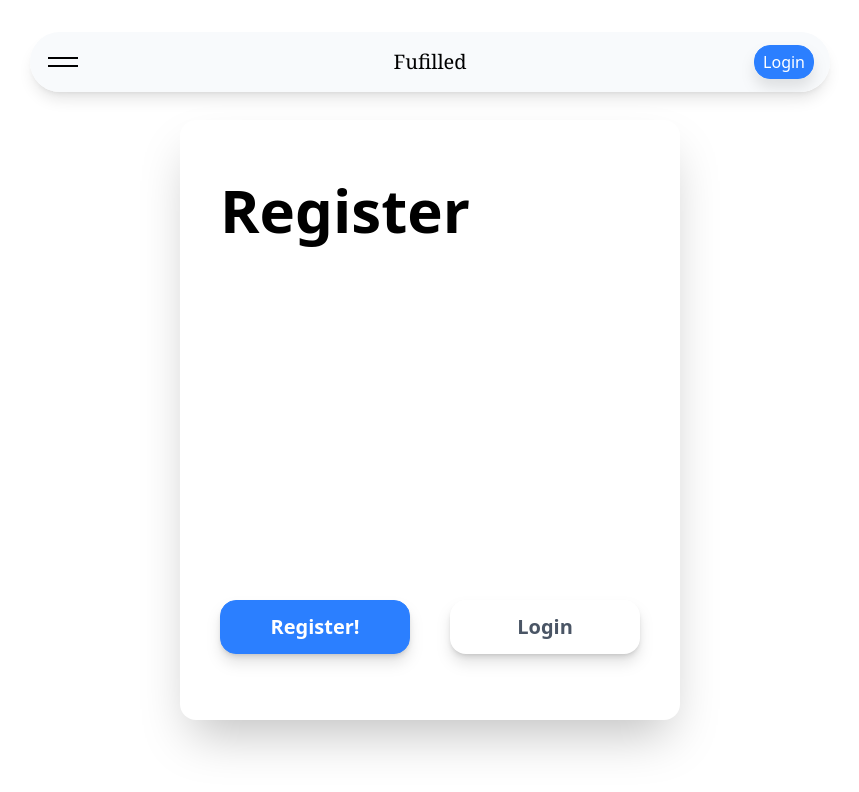
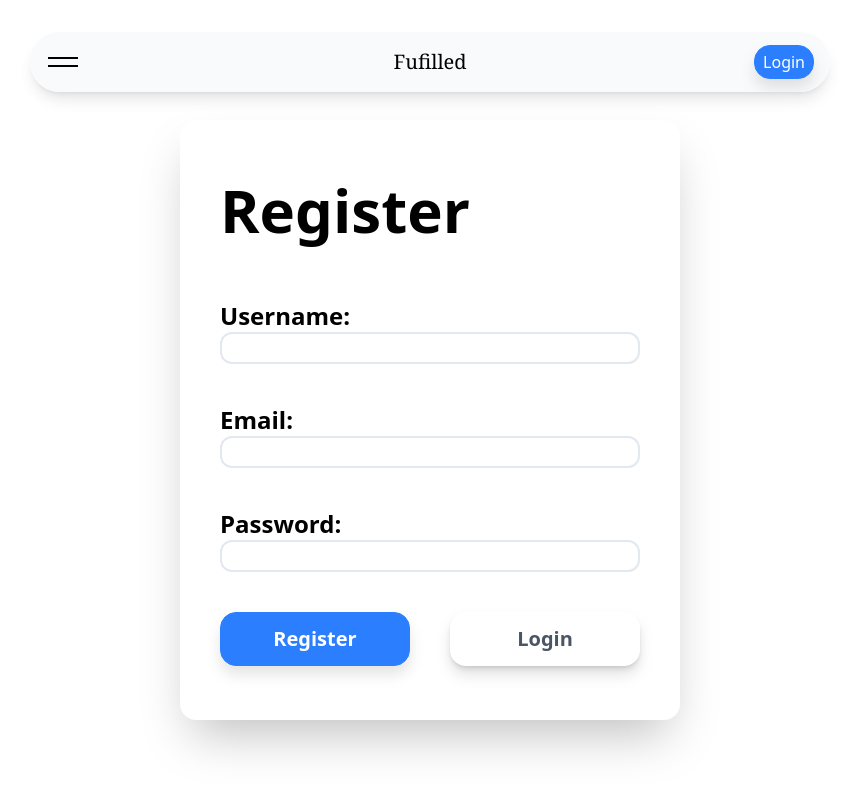
Before and after one commit to magnusrwn/Rex, a React (Vite) app in the folder frontend/: page /register in a window 1280 px wide. Shown: the top 792 px of the page, without its empty margins (210-1069 px from the left). Built offline with nearby package versions, Linux system fonts and the light colour scheme.

Commit message:
Got form checking for register. Get toast working, and handle backend respnses and its all good... logic already built on back

```diff
--- a/frontend/src/pages/Home.tsx
+++ b/frontend/src/pages/Home.tsx
@@ -91,6 +91,7 @@ const Home = () => {
             '
              title='Centralised Fulfillment'
              description='I will figure this later'
+             onClick={()=>navigate('register')}
             />
             <Card
              className='
@@ -100,7 +101,7 @@ const Home = () => {
             '
              title='Get Started!'
              description='Lorem ipsum dolor sit amet, consectetur adipiscing elit. Etiam pulvinar sit amet mauris venenatis porttitor. Ut condimentum auctor est eget vestibulum. Maecenas quis ultricies nibh. Cras convallis laoreet leo vel ultricies. Mauris sed nunc purus. Etiam dictum eros odio, in lobortis mi ultrices in. Mauris faucibus nec neque ut porta. Nulla eget eros augue.'
-             onClick={() => {}}
+             onClick={()=>navigate('register')}
             />
             <Card
              className='
@@ -110,6 +111,7 @@ const Home = () => {
             '
              title='Unfied Sales Data'
              description='I will figure this later'
+             onClick={()=>navigate('register')}
             />
             {/* <Card title='Informed support' description='I will figure this later' /> */}
         </div>
--- a/frontend/src/pages/Login.tsx
+++ b/frontend/src/pages/Login.tsx
@@ -18,13 +18,20 @@ const LoginCard = () => {
              text-white
             '>
                 <div className='h-full my-15 mx-10 flex flex-col'>
-                    <div className='flex-row h-[30%] text-6xl font-semibold'>Login</div>
+                    <div className='flex-row h-[20%] text-6xl font-bold underline underline-offset-4'>Login</div>
                     <div className='flex-row h-[40%]'>
-                        <form>
-                            {/* FINISH THIS FORM */}
+                        <form className='gird grid-rows-2'>
+                            <div className='grid grid-rows-2 mb-10'>
+                                <label htmlFor="username" className='text-2xl font-semibold'>Username:</label>
+                                <input type="text" name="username" className='pl-2 text-black bg-white rounded-xl'/>
+                            </div>
+                            <div className='grid grid-rows-2'>
+                                <label htmlFor="password" className='text-2xl font-semibold'>Password:</label>
+                                <input type="password" name="password" className='pl-2 text-black bg-white rounded-xl'/>
+                            </div>
                         </form>
                     </div>
-                    <div className='flex-row h-[30%]'>
+                    <div className='flex-row pt-5'>
                         <div className='grid grid-cols-2 grid-rows-1 gap-10 text-xl font-semibold'>
                             <Button
                              variant='primary'
--- a/frontend/src/pages/Register.tsx
+++ b/frontend/src/pages/Register.tsx
@@ -1,15 +1,104 @@
-// import {useState} from 'react';
+// MAKE THE TOAST WORK!!! (SHOULD BE EASY YOU HAVE DONE BEFORE)
+
+import {useState} from 'react';
 import Button from '../components/Button';
 import { useNavigate } from 'react-router-dom';
+import { toast } from 'react-toastify';
+
 
 const RegisterCard = () =>{
-    // const [newUser, setNewUser] = useState({
-    //     "username": "",
-    //     "email":"",
-    //     "password":""
-    // })
+    const navigate = useNavigate()
 
-    const navigate = useNavigate()
+    const passwordRules = {
+        minLength: 6,
+        maxLength: 20,
+        hasUppercase: /[A-Z]/,
+        hasNumber: /[0-9]/,
+        hasSpace: /\s/
+    }
+    const usernameRules = {
+        minLength: 3,
+        maxLength: 15,
+        hasSpace: /\s/,
+    }
+    const emailRules = {
+        hasSymbol: /[@]/,
+        hasSpace: /\s/,
+    }
+
+    const [fieldErr, setFieldErr] = useState({ // RENDERS ERR WHEN FALSE
+        username: true,
+        email: true,
+        password: true,
+    })
+
+    const [newUser, setNewUser] = useState({
+        username: "",
+        email:"",
+        password:""
+    })
+
+    const handleFieldChange = (e:any) => {
+        const {name, value} = e.target
+        setNewUser(prev => ({...prev, [name]:value}))
+    }
+
+    const verifyInput = () => {
+        if (usernameRules.hasSpace.test(newUser.username)) {
+            setFieldErr(cur => ({...cur, username: false}))
+            return "the username must be free from spaces"
+        }
+        if (usernameRules.minLength >= newUser.username.length || usernameRules.maxLength <= newUser.username.length ) {
+            setFieldErr(cur => ({...cur, username: false}))
+            return "username must be between 3 - 15 chars long"
+        }
+        if (!emailRules.hasSymbol.test(newUser.email)){
+            setFieldErr(cur => ({...cur, email: false}))
+            return "email must include '@' symbol"
+        }
+        if (emailRules.hasSpace.test(newUser.email)) {
+            setFieldErr(cur => ({...cur, email: false}))
+            return "email must be free of spaces"
+        }
+        if (!passwordRules.hasNumber.test(newUser.password)) {
+            setFieldErr(cur => ({...cur, password: false}))
+            return "password must include a number"
+        }
+        if (passwordRules.hasSpace.test(newUser.password)) {
+            setFieldErr(cur => ({...cur, password: false}))
+            return "password must not include a space"
+        }
+        if (!passwordRules.hasUppercase.test(newUser.password)) {
+            setFieldErr(cur => ({...cur, password: false}))
+            return "password must include an uppercase charachter"
+        }
+        if (passwordRules.minLength >= newUser.password.length || passwordRules.maxLength <= newUser.password.length ) {
+            setFieldErr(cur => ({...cur, password: false}))
+            return "password must be between 6 - 20 chars long"
+        }
+        return null // this is success
+    }
+
+    const handleRegistration = (e?: React.FormEvent) => {
+        setFieldErr({
+            username: true,
+            email: true,
+            password: true,
+        })
+        if (e) e.preventDefault()
+        const isInputVerified: string | null = verifyInput()
+        if (isInputVerified) {
+            let message = isInputVerified
+            toast.error(message)
+            // alert(message)
+        }
+        else {
+            toast.success("yay it works")
+            // alert("OK")
+        }
+
+
+    }
 
     return(
         <div className='min-h-[800px] h-[100vh] w-full flex justify-center items-center mt-5'>
@@ -22,27 +111,37 @@ const RegisterCard = () =>{
              text-black
             '>
     <div className='h-full my-15 mx-10 flex flex-col'>
-                    <div className='flex-row h-[30%] text-6xl font-semibold'>Register</div>
+                    <div className='flex-row h-[20%] text-6xl font-bold'>Register</div>
                     <div className='flex-row h-[40%]'>
-                        <form>
-                            {/* FINISH THIS FORM */}
-                        </form>
+                            <form className='gird grid-rows-4' onSubmit={handleRegistration}>
+                            <div className='grid grid-rows-2 mb-10'>
+                                <label htmlFor="username" className='text-2xl font-semibold'>Username:</label>
+                                <input onChange={(e) => handleFieldChange(e)} value={newUser.username} type="text" name="username" className={fieldErr.username  ? ("pl-2 text-black bg-white rounded-xl border-2 border-slate-200") : ("pl-2 text-black bg-white rounded-xl border-2 border-red-400")}/>
                             </div>
-                    <div className='flex-row h-[30%]'>
-                        <div className='grid grid-cols-2 grid-rows-1 gap-10 text-xl font-semibold'>
+                            <div className='grid grid-rows-2 mb-10'>
+                                <label htmlFor="email" className='text-2xl font-semibold'>Email:</label>
+                                <input onChange={(e) => handleFieldChange(e)} value={newUser.email} type="text" name="email" className={fieldErr.email  ? ("pl-2 text-black bg-white rounded-xl border-2 border-slate-200") : ("pl-2 text-black bg-white rounded-xl border-2 border-red-400")}/>
+                            </div>
+                            <div className='grid grid-rows-2 mb-10'>
+                                <label htmlFor="password" className='text-2xl font-semibold'>Password:</label>
+                                <input onChange={(e) => handleFieldChange(e)} value={newUser.password} type="password" name="password" className={fieldErr.password  ? ("pl-2 text-black bg-white rounded-xl border-2 border-slate-200") : ("pl-2 text-black bg-white rounded-xl border-2 border-red-400")}/>
+                            </div>
+                            <div className='grid grid-cols-2 grid-rows-1 text-xl font-semibold gap-10'>
                                     <Button
                                         variant='primary'
-                             className='py-3 rounded-2xl shadow-md'
-                             onClick={()=> navigate('/')} // MAKE THIS WORK... I GUESS IT WILL BE A WHILE MAYBE...
-                            >Register!
+                                        className='py-3 rounded-2xl'
+                                    >
+                                        Register
                                     </Button>
                                 <Button
                                     variant='secondary'
                                     className='bg-white py-3 rounded-2xl hover:text-slate-800'
                                     onClick={()=> navigate('/login')}
-                            >Login
+                                >
+                                    Login
                                 </Button>
                             </div>
+                        </form>
                     </div>
                 </div>
             </div>
```
Lines whose indentation alone changed are shown as unchanged.
